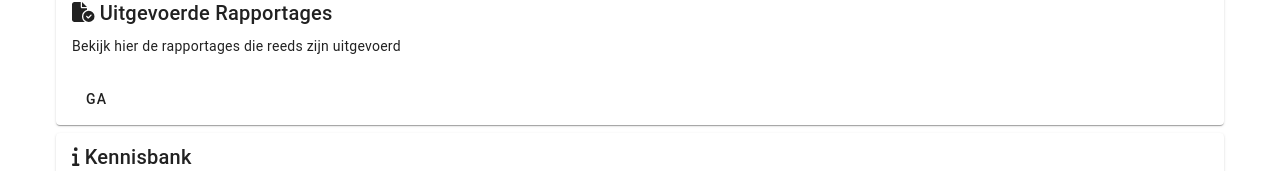
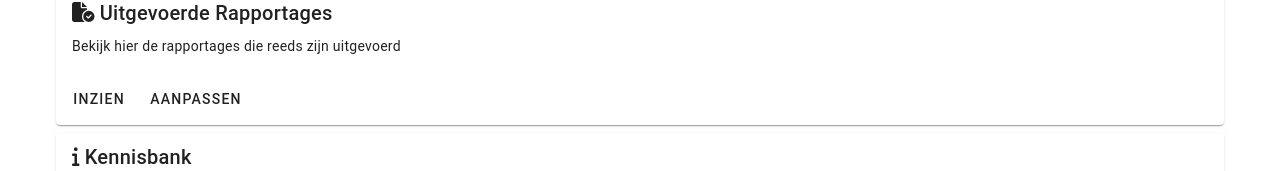
Before and after one commit to mickstraathof/real-estate-care, a Vue app: page / in a window 1280 px wide. Shown: the part 363-534 px from the top of the page. Built offline with nearby package versions, Linux system fonts and the light colour scheme; no server answers.

Commit message:
Added buttons on dashboard

```diff
--- a/src/components/Dashboard.vue
+++ b/src/components/Dashboard.vue
@@ -22,7 +22,8 @@
               <v-card-title><font-awesome-icon icon="fa-solid fa-file-circle-check" /> Uitgevoerde Rapportages</v-card-title>
               <v-card-text>Bekijk hier de rapportages die reeds zijn uitgevoerd</v-card-text>
               <v-card-actions>
-                <v-btn>Ga</v-btn>
+                <v-btn>Inzien</v-btn>
+                <v-btn>Aanpassen</v-btn>
               </v-card-actions>
             </v-card>
           </v-col>
@@ -66,6 +67,7 @@ import ReportService from "@/services/ReportService";
   export default {
     name: 'Dashboard-component',
     created(){
+      //Haar de reports op uit de ReportService
       ReportService.getPage('/reports')
           .then(response => {
             this.reports = response.data;
```
